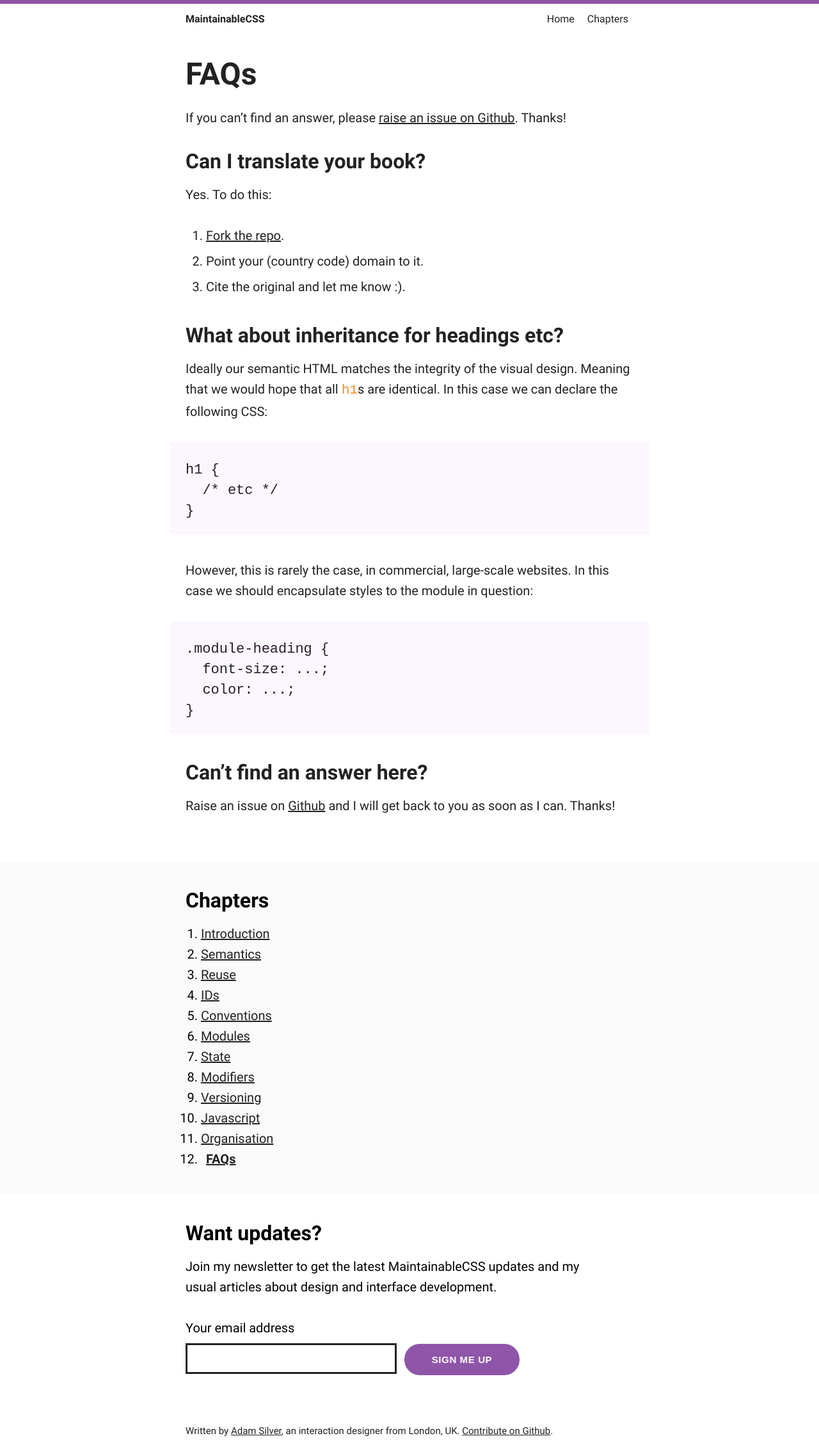
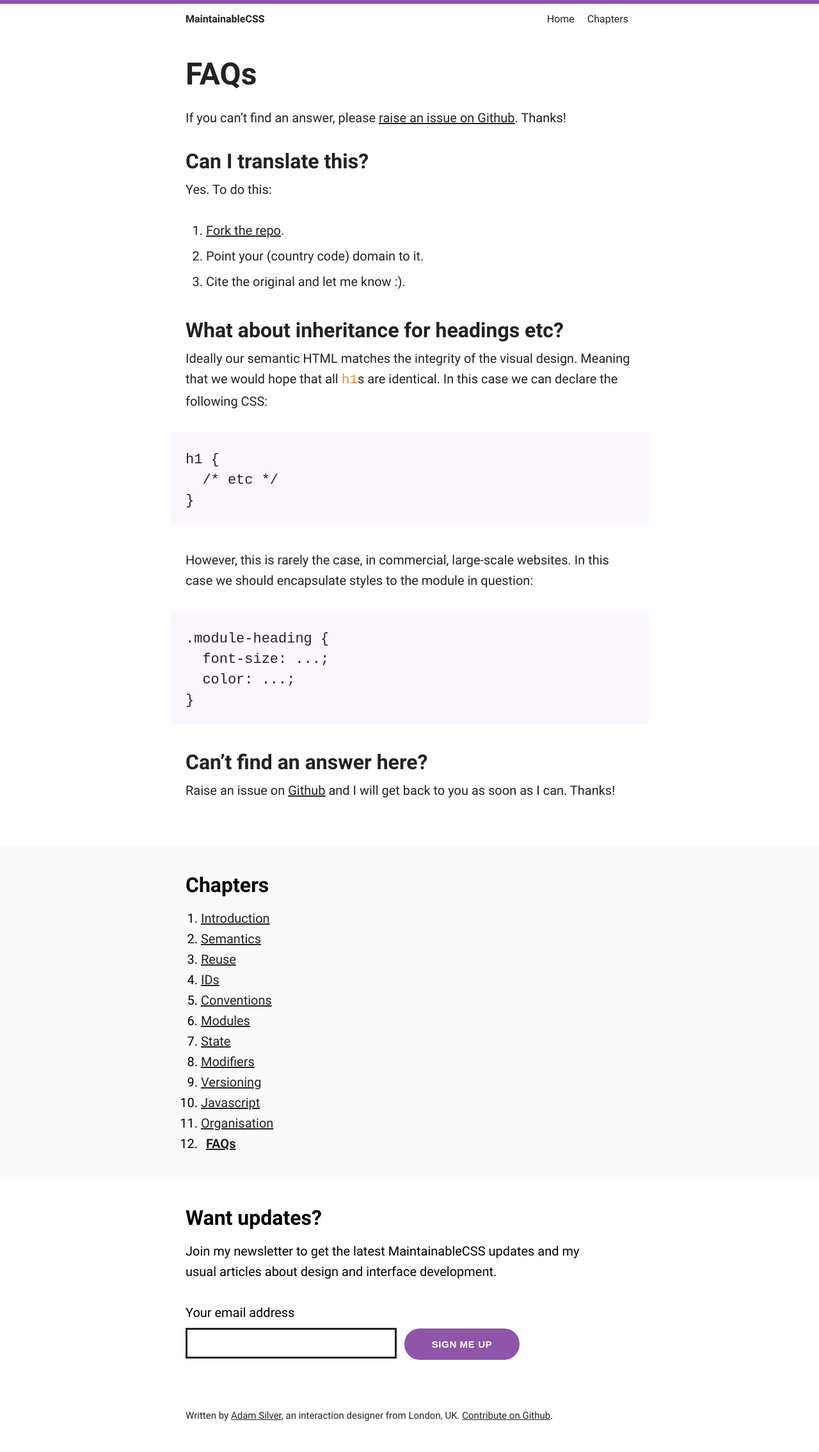
Before and after one commit to adamsilver/maintainablecss.com-jekyll, a Jekyll site: the page built from _chapters/12-faqs.md, in a window 1280 px wide. Shown: the whole page at 64% size. Built offline with Jekyll 4.4.1, drawn with Linux system fonts in a browser that asks for light colours; after the commit the page ends 2245 px from its top, so only the background shows below that.

Commit message:
Updated size

```diff
--- a/_chapters/12-faqs.md
+++ b/_chapters/12-faqs.md
@@ -8,7 +8,7 @@ description: Your questions about MaintainableCSS are answered here.
 
 If you can't find an answer, please [raise an issue on Github](https://github.com/adamsilver/maintainablecss.com/issues/new). Thanks!
 
-## Can I translate your book?
+## Can I translate this?
 
 Yes. To do this:
 
--- a/assets/_sass/_content.scss
+++ b/assets/_sass/_content.scss
@@ -16,11 +16,14 @@ main h1 {
 
 main h2 {
 	@include typography(l);
-	margin-bottom: $spacing-scale-2;
+	margin-bottom: $spacing-scale-1;
 	margin-top: $spacing-scale-2;
 	padding-left: $spacing-scale-3;
 	padding-right: $spacing-scale-3;
 	color: $colour-black;
+	@include mq($from: md) {
+		// margin-bottom: $spacing-scale-2;
+	}
 }
 
 main h3 {
@@ -30,7 +33,7 @@ main h3 {
 	padding-right: $spacing-scale-3;
 	color: $colour-black;
 	@include mq($from: md) {
-		margin-bottom: $spacing-scale-2;
+		// margin-bottom: $spacing-scale-2;
 	}
 }
 
```
